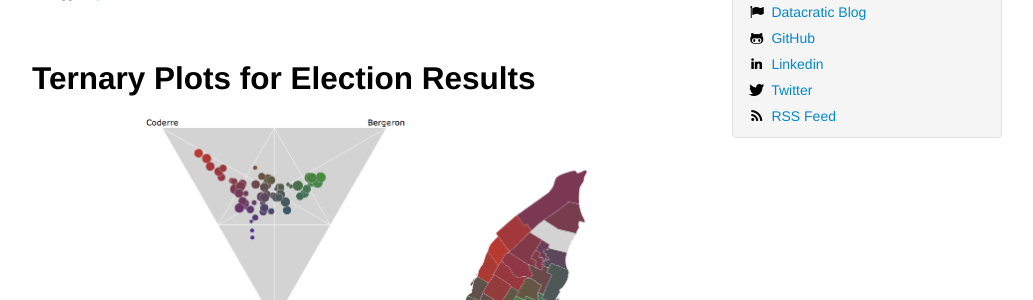
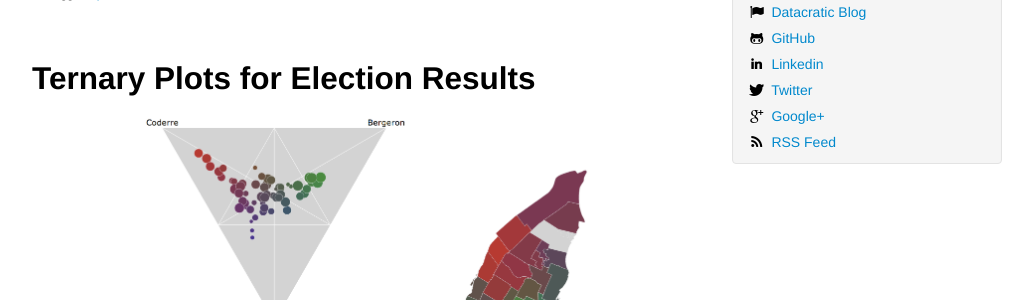
Before and after one commit to nicolaskruchten/nicolaskruchten.github.io, a Jekyll site: the page built from index.html, in a window 1280 px wide and 900 px high, scrolled down 447 px. Shown: the part 152-452 px from the top of the window, without its empty margins (123-1156 px from the left). Built offline with Jekyll 4.4.1, drawn with Linux system fonts in a browser that asks for light colours; the list of posts is cut into pages by our own code.

Commit message:
google plus for authorship

```diff
--- a/_config.yml
+++ b/_config.yml
@@ -316,6 +316,11 @@ social_links :
       url : http://www.twitter.com/nicolaskruchten
     - link :
       enabled : true
+      name: Google+
+      font_awesome_icon : icon-google-plus
+      url : https://plus.google.com/u/0/109686031518200863270?rel=author
+    - link :
+      enabled : true
       name : RSS Feed
       font_awesome_icon : icon-rss
       url : http://nicolas.kruchten.com/rss.xml
```
